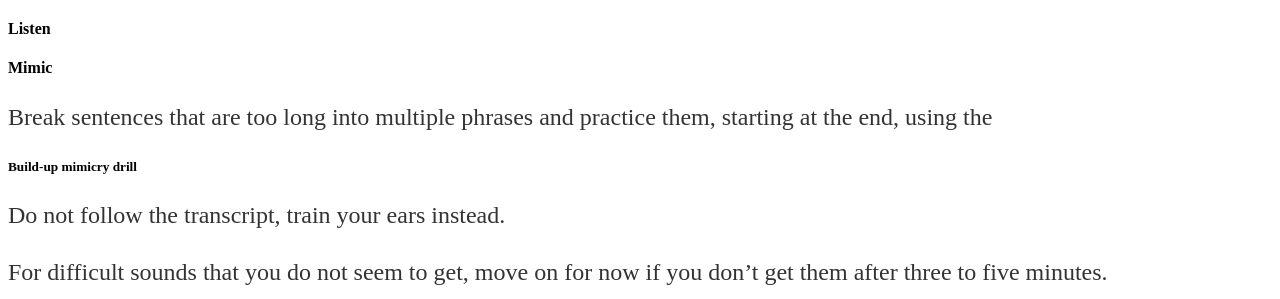
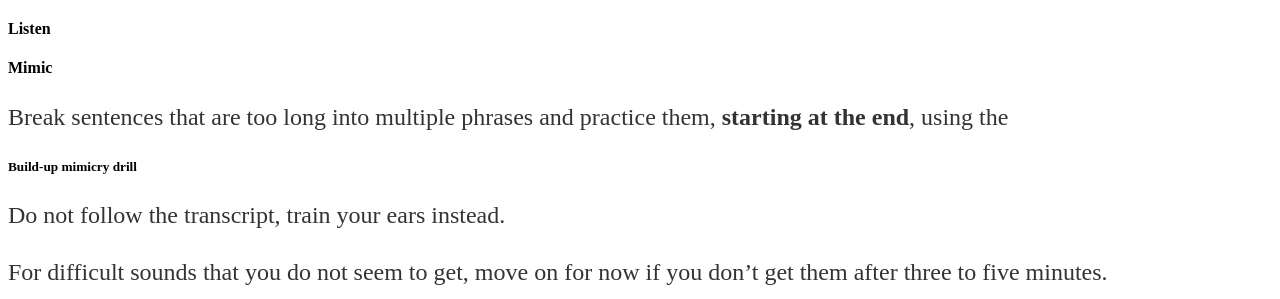
Before and after one commit to nczempin/ll, a Jekyll site: the page built from index.md, in a window 1280 px wide and 900 px high, scrolled down 1958 px. Shown: the part 156-455 px from the top of the window. Built offline with Jekyll 4.4.1, drawn with Linux system fonts in a browser that asks for light colours.

```diff
--- a/index.md
+++ b/index.md
@@ -81,7 +81,7 @@ and so on.
 
 #### Mimic
 
-Break sentences that are too long into multiple phrases and practice them, starting at the end, using the
+Break sentences that are too long into multiple phrases and practice them, **starting at the end**, using the
 ##### Build-up mimicry drill
 
 Do not follow the transcript, train your ears instead.
```
